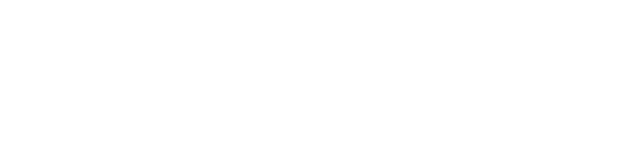
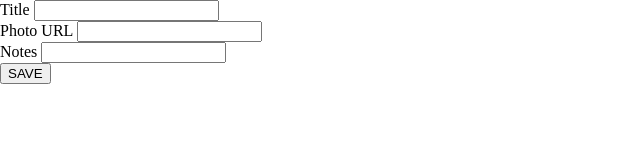
Before and after one commit to janiicelee/code-journal, a website: page index.html in a window 1280 px wide. Shown: the whole page, without its empty margins (0-640 px from the left). Drawn offline with Linux system fonts and the light colour scheme.

Commit message:
Add a form for creating a journal entry to the div[data-view=entry-form]

```diff
--- a/index.html
+++ b/index.html
@@ -19,7 +19,19 @@
   </header>
   <main>
     <div data-view="entry-form">
-
+      <label for="title">Title</label>
+      <input type="text" name="title" id="title" required>
+    </div>
+    <div data-view="entry-form">
+      <label for="photo-url">Photo URL</label>
+      <input type="text" name="photo-url" id="photo-url" required>
+    </div>
+    <div data-view="entry-form">
+      <label for="notes">Notes</label>
+      <input type="text" name="notes" id="notes" required>
+    </div>
+    <div data-view="entry-form">
+      <input type="submit" value="SAVE">
     </div>
   </main>
   <script src="js/data.js"></script>
```
